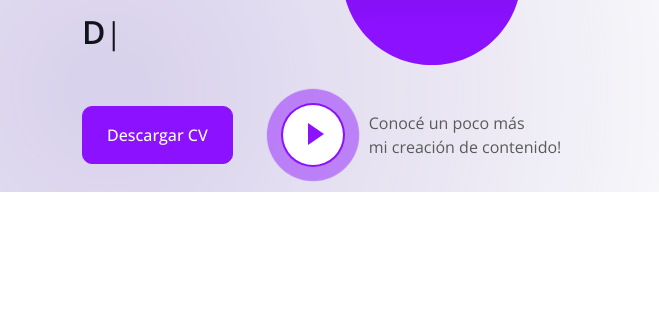
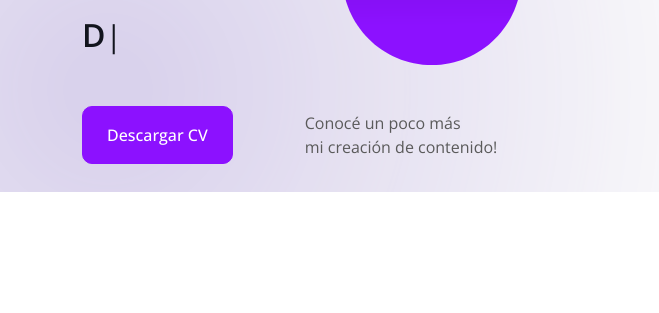
Before and after one commit to greppidanila/Personal-Website-Presentation, a plain HTML site: page index.html in a window 1280 px wide. Shown: the part 108-421 px from the top of the page, 0-659 px from the left. Drawn offline with nearby package versions, Linux system fonts and the light colour scheme.

Commit message:
últimos detalles

```diff
--- a/index.html
+++ b/index.html
@@ -81,10 +81,10 @@
                     <div class="typed-text d-none">Diseñadora Web, Desarrolladora Web, Front End Developer, Web Designer, Maquetadora Web</div>
                     <div class="d-flex align-items-center pt-5">
                         <a href="./img/DanilaGreppiCV.png" class="btn btn-primary py-3 px-4 me-5" download>Descargar CV</a>
-                        <button type="button" class="btn-play" data-bs-toggle="modal"
+                        <!-- <button type="button" class="btn-play" data-bs-toggle="modal"
                             data-src="https://youtu.be/om6KVfyvOcc?si=g8-fVSefmGWHwmpA" data-bs-target="#videoModal">
                             <span></span>
-                        </button>
+                        </button> -->
                         <h7 class="ms-4 mb-0 d-none d-sm-block">Conocé un poco más <br> mi creación de contenido!</h7>
                     </div>
                 </div>
```
